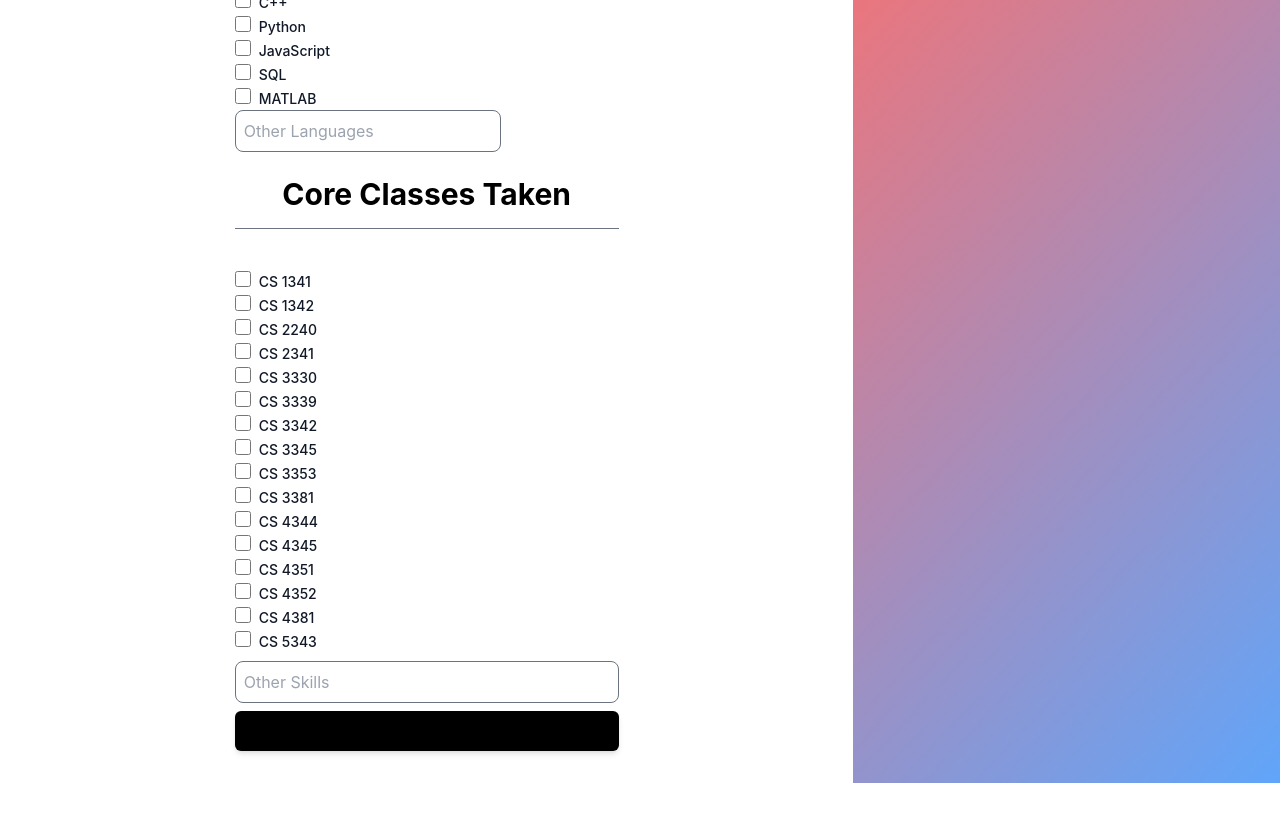
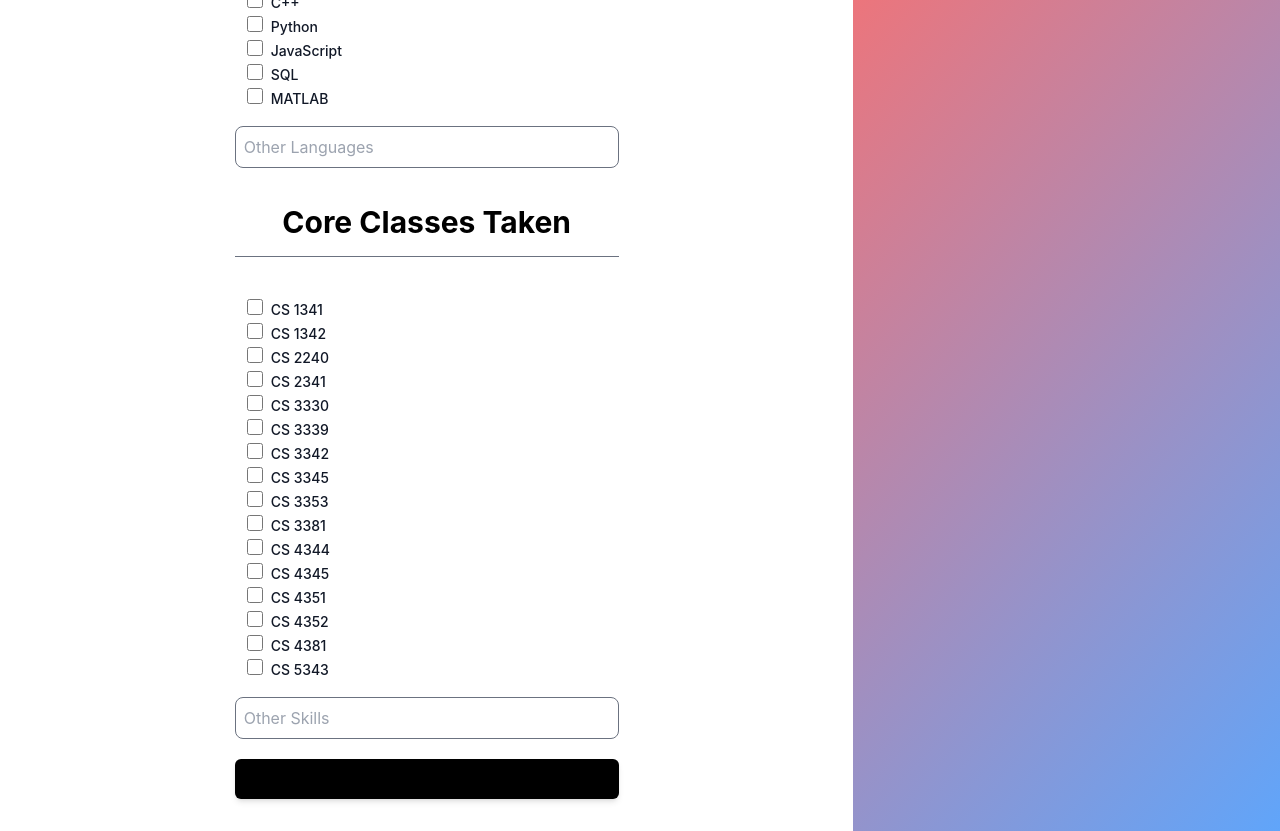
Before and after one commit to ChrisMillerSMU/4345Team2, a Next.js app: page /application in a window 1280 px wide. Shown: the part 580-1411 px from the top of the page. Before the commit the page ends 1363 px from the top, so only its background shows below. Built offline with nearby package versions, Linux system fonts and the light colour scheme; no server answers.

Commit message:
Updated Form

```diff
--- a/pages/application.tsx
+++ b/pages/application.tsx
@@ -259,6 +259,7 @@ export default function applicationPage() {
                   </select>
                   <h1 className="font-bold dark text-3xl p-4 mt-2 text-center">Known Languages</h1>
                   <hr className="mb-10 h-px bg-gray-500 border-0" />
+                  <div className="ml-3">
                     <div className="form-check text-left">
                       <input
                         id="Java-checkbox"
@@ -270,12 +271,12 @@ export default function applicationPage() {
                     </div>
                     <div className="form-check">
                       <input
-                      id="C-checkbox"
+                        id="C++-checkbox"
                         type="checkbox"
-                      value="C"
+                        value="C++"
                         className="w-4 h-4 text-blue-600 bg-gray-100 rounded border-gray-300 focus:ring-blue-500 dark:focus:ring-blue-600 dark:ring-offset-gray-800 focus:ring-2 dark:bg-gray-700 dark:border-gray-600"
                       />
-                    <label htmlFor="C-checkbox" className="ml-2 text-sm font-medium text-gray-900 dark:text-gray-300">C++</label>
+                      <label htmlFor="C++-checkbox" className="ml-2 text-sm font-medium text-gray-900 dark:text-gray-300">C++</label>
                     </div>
                     <div className="form-check">
                       <input
@@ -313,8 +314,10 @@ export default function applicationPage() {
                       />
                       <label htmlFor="MATLAB-checkbox" className="ml-2 text-sm font-medium text-gray-900 dark:text-gray-300">MATLAB</label>
                     </div>
+                  </div>
+                  <div className="text-center mt-4 mb-5">
                     <input
-                    className="w-50 text-black rounded-lg p-2 border-[1px] border-gray-500"
+                      className="w-full text-black rounded-lg p-2 border-[1px] border-gray-500"
                       value={currentOtherLanguages}
                       onChange={(e) => setCurrentOtherLanguages(e.target.value)}
                       style={{ backgroundColor: '#FFF' }}
@@ -323,9 +326,11 @@ export default function applicationPage() {
                       autoComplete="otherLanguages"
                       placeholder="Other Languages"
                     ></input>
+                  </div>
                   {/* Core Classes */}
                   <h1 className="font-bold dark text-3xl p-4 mt-2 text-center">Core Classes Taken</h1>
                   <hr className="mb-10 h-px bg-gray-500 border-0" />
+                  <div className="ml-3">
                     <div className="form-check">
                       <input
                         id="CS1341-checkbox"
@@ -470,9 +475,11 @@ export default function applicationPage() {
                       />
                       <label htmlFor="CS5343-checkbox" className="ml-2 text-sm font-medium text-gray-900 dark:text-gray-300">CS 5343</label>
                     </div>
+                  </div>
+                  <div className="text-center mt-4 mb-5">
                     <input
                       id="skillsInputLg"
-                    className="w-full text-black rounded-lg p-2 my-2 border-[1px] border-gray-500"
+                      className="w-full text-black rounded-lg p-2 border-[1px] border-gray-500"
                       value={currentSkills}
                       onChange={(e) => setCurrentSkills(e.target.value)}
                       style={{ backgroundColor: '#FFF' }}
@@ -481,6 +488,7 @@ export default function applicationPage() {
                       autoComplete="current-skills"
                       placeholder="Other Skills"
                     ></input>
+                  </div>
                     {/* <div>
                       <input
                         className="mx-1"
```
Lines whose indentation alone changed are shown as unchanged.
